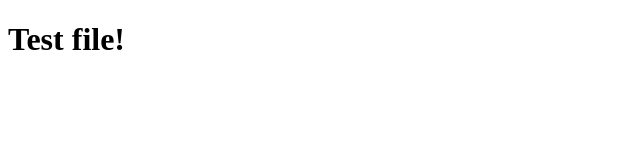
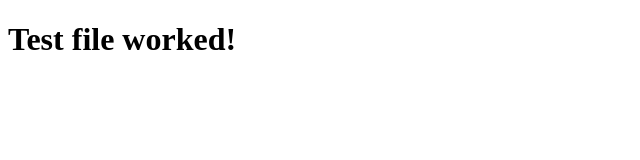
Before and after one commit to wingstech-jenisha/testqr, a plain HTML site: page index.html in a window 1280 px wide. Shown: the whole page, without its empty margins (0-640 px from the left). Drawn offline with Linux system fonts and the light colour scheme.

Commit message:
Test file

```diff
--- a/index.html
+++ b/index.html
@@ -4,6 +4,6 @@
     <title>Birthday Wishes</title>
 </head>
 <body>
-    <h1>Test file!</h1>
+    <h1>Test file worked!</h1>
 </body>
 </html>
```
